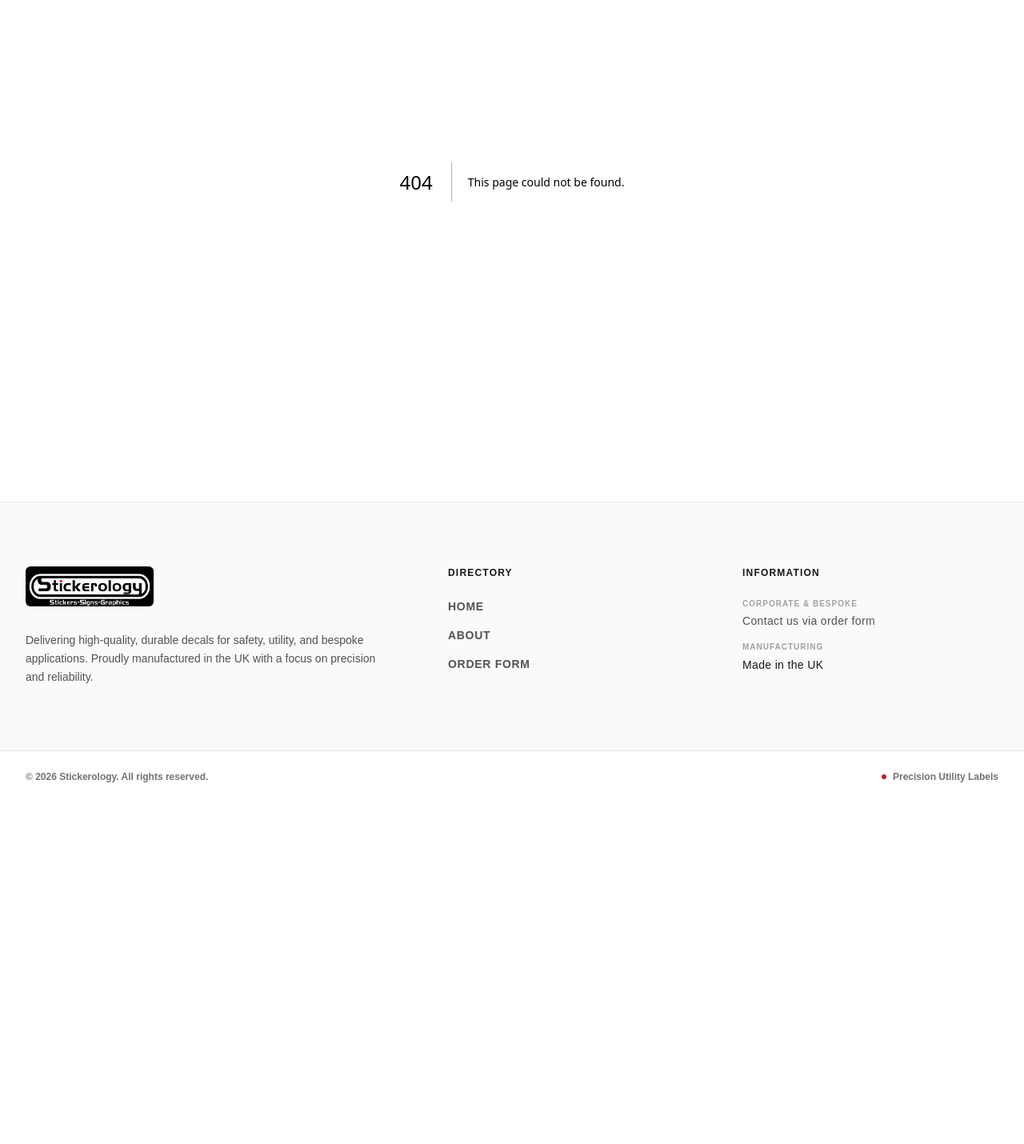
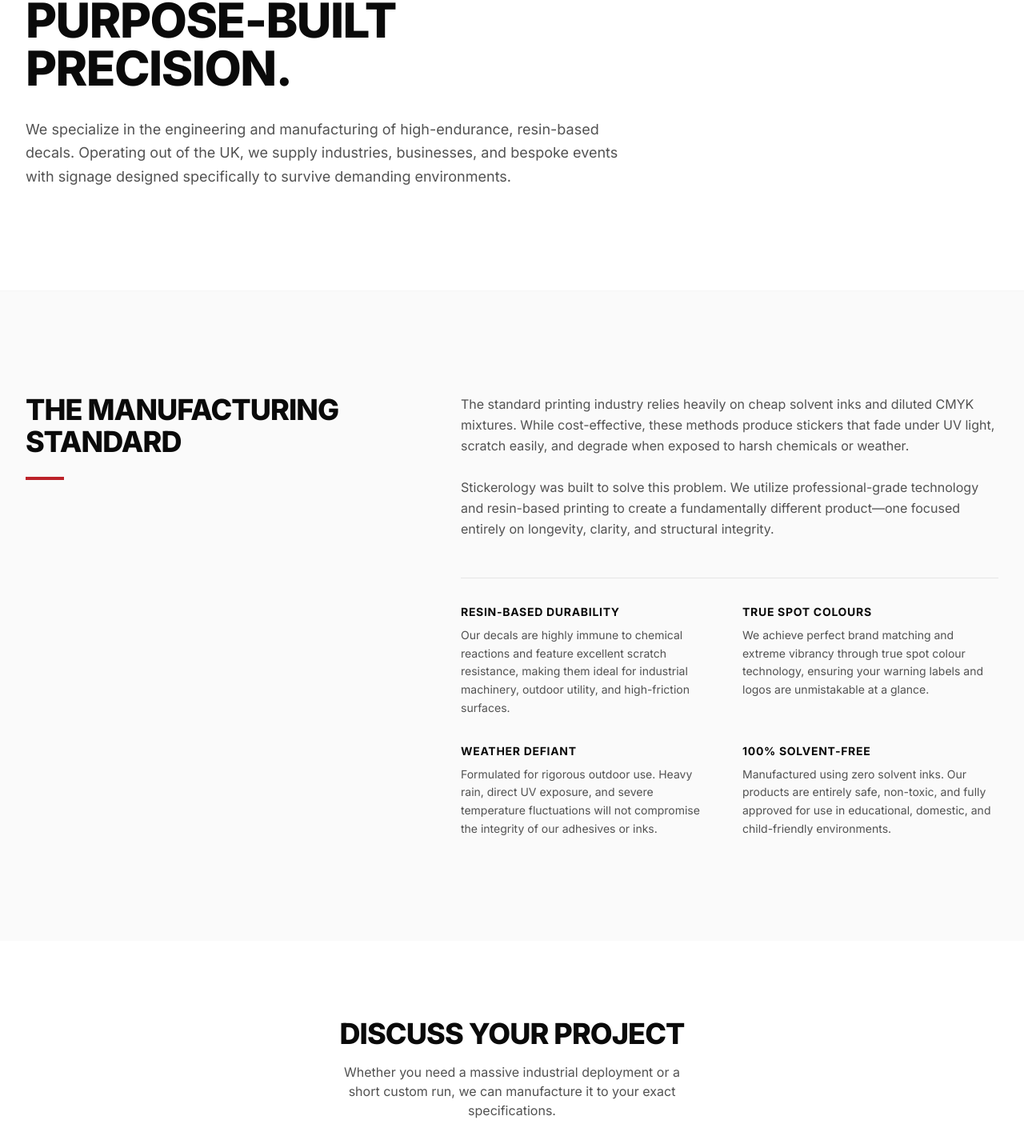
Before and after one commit to cleanwebsitesuk/stickerology, a Next.js app: page /about in a window 1280 px wide. Before the commit this address had no page. Shown: the part 250-1680 px from the top of the page at 80% size. Before the commit the page ends 1253 px from the top, so only its background shows below. Built offline with nearby package versions, Linux system fonts and the light colour scheme.

Commit message:
Create page.tsx

```diff
--- /dev/null
+++ b/app/about/page.tsx
@@ -0,0 +1,107 @@
+import Link from "next/link";
+import { Inter } from "next/font/google";
+
+const inter = Inter({
+  subsets: ["latin"],
+  display: "swap",
+});
+
+export default function About() {
+  return (
+    <main className={`${inter.className} min-h-screen bg-white selection:bg-[#BC2229] selection:text-white`}>
+
+      {/* HERO SECTION */}
+      <section className="px-6 py-20 md:py-32 lg:px-8 border-b border-neutral-100">
+        <div className="mx-auto max-w-7xl">
+          <div className="max-w-3xl">
+            <p className="text-xs font-bold uppercase tracking-widest text-[#BC2229]">
+              About Stickerology
+            </p>
+            <h1 className="mt-6 text-4xl font-extrabold uppercase tracking-tight text-neutral-950 md:text-6xl">
+              Purpose-Built <br /> Precision.
+            </h1>
+            <p className="mt-8 text-lg leading-relaxed text-neutral-600">
+              We specialize in the engineering and manufacturing of high-endurance, resin-based decals. Operating out of the UK, we supply industries, businesses, and bespoke events with signage designed specifically to survive demanding environments.
+            </p>
+          </div>
+        </div>
+      </section>
+
+      {/* THE DIFFERENCE (Editorial Layout) */}
+      <section className="bg-neutral-50 px-6 py-20 md:py-32 lg:px-8">
+        <div className="mx-auto max-w-7xl">
+          <div className="grid gap-12 lg:grid-cols-[1fr_1.5fr] lg:gap-24">
+
+            {/* Left Column: Sticky Title */}
+            <div className="lg:sticky lg:top-32 lg:h-fit">
+              <h2 className="text-2xl font-extrabold uppercase tracking-tight text-neutral-950 md:text-4xl">
+                The Manufacturing <br /> Standard
+              </h2>
+              <div className="mt-6 h-1 w-12 bg-[#BC2229]" />
+            </div>
+
+            {/* Right Column: Flowing Text & Specs */}
+            <div className="space-y-12">
+              <div>
+                <p className="text-base leading-relaxed text-neutral-600">
+                  The standard printing industry relies heavily on cheap solvent inks and diluted CMYK mixtures. While cost-effective, these methods produce stickers that fade under UV light, scratch easily, and degrade when exposed to harsh chemicals or weather.
+                  <br /><br />
+                  Stickerology was built to solve this problem. We utilize professional-grade technology and resin-based printing to create a fundamentally different product—one focused entirely on longevity, clarity, and structural integrity.
+                </p>
+              </div>
+
+              <div className="grid gap-8 sm:grid-cols-2 pt-8 border-t border-neutral-200">
+                <div>
+                  <h3 className="text-sm font-bold uppercase tracking-wider text-neutral-950">Resin-Based Durability</h3>
+                  <p className="mt-2 text-sm leading-relaxed text-neutral-600">
+                    Our decals are highly immune to chemical reactions and feature excellent scratch resistance, making them ideal for industrial machinery, outdoor utility, and high-friction surfaces.
+                  </p>
+                </div>
+                <div>
+                  <h3 className="text-sm font-bold uppercase tracking-wider text-neutral-950">True Spot Colours</h3>
+                  <p className="mt-2 text-sm leading-relaxed text-neutral-600">
+                    We achieve perfect brand matching and extreme vibrancy through true spot colour technology, ensuring your warning labels and logos are unmistakable at a glance.
+                  </p>
+                </div>
+                <div>
+                  <h3 className="text-sm font-bold uppercase tracking-wider text-neutral-950">Weather Defiant</h3>
+                  <p className="mt-2 text-sm leading-relaxed text-neutral-600">
+                    Formulated for rigorous outdoor use. Heavy rain, direct UV exposure, and severe temperature fluctuations will not compromise the integrity of our adhesives or inks.
+                  </p>
+                </div>
+                <div>
+                  <h3 className="text-sm font-bold uppercase tracking-wider text-neutral-950">100% Solvent-Free</h3>
+                  <p className="mt-2 text-sm leading-relaxed text-neutral-600">
+                    Manufactured using zero solvent inks. Our products are entirely safe, non-toxic, and fully approved for use in educational, domestic, and child-friendly environments.
+                  </p>
+                </div>
+              </div>
+            </div>
+
+          </div>
+        </div>
+      </section>
+
+      {/* FINAL CTA */}
+      <section className="px-6 py-24 text-center lg:px-8">
+        <div className="mx-auto max-w-2xl">
+          <h2 className="text-2xl font-extrabold uppercase tracking-tight text-neutral-950 md:text-4xl">
+            Discuss Your Project
+          </h2>
+          <p className="mx-auto mt-4 max-w-md text-base text-neutral-600">
+            Whether you need a massive industrial deployment or a short custom run, we can manufacture it to your exact specifications.
+          </p>
+          <div className="mt-8 flex justify-center">
+            <Link
+              href="/contact"
+              className="inline-flex items-center justify-center rounded-full bg-neutral-950 px-8 py-3.5 text-sm font-bold uppercase tracking-widest text-white transition-all hover:bg-[#BC2229] hover:shadow-lg"
+            >
+              Contact Us
+            </Link>
+          </div>
+        </div>
+      </section>
+
+    </main>
+  );
+}
```
